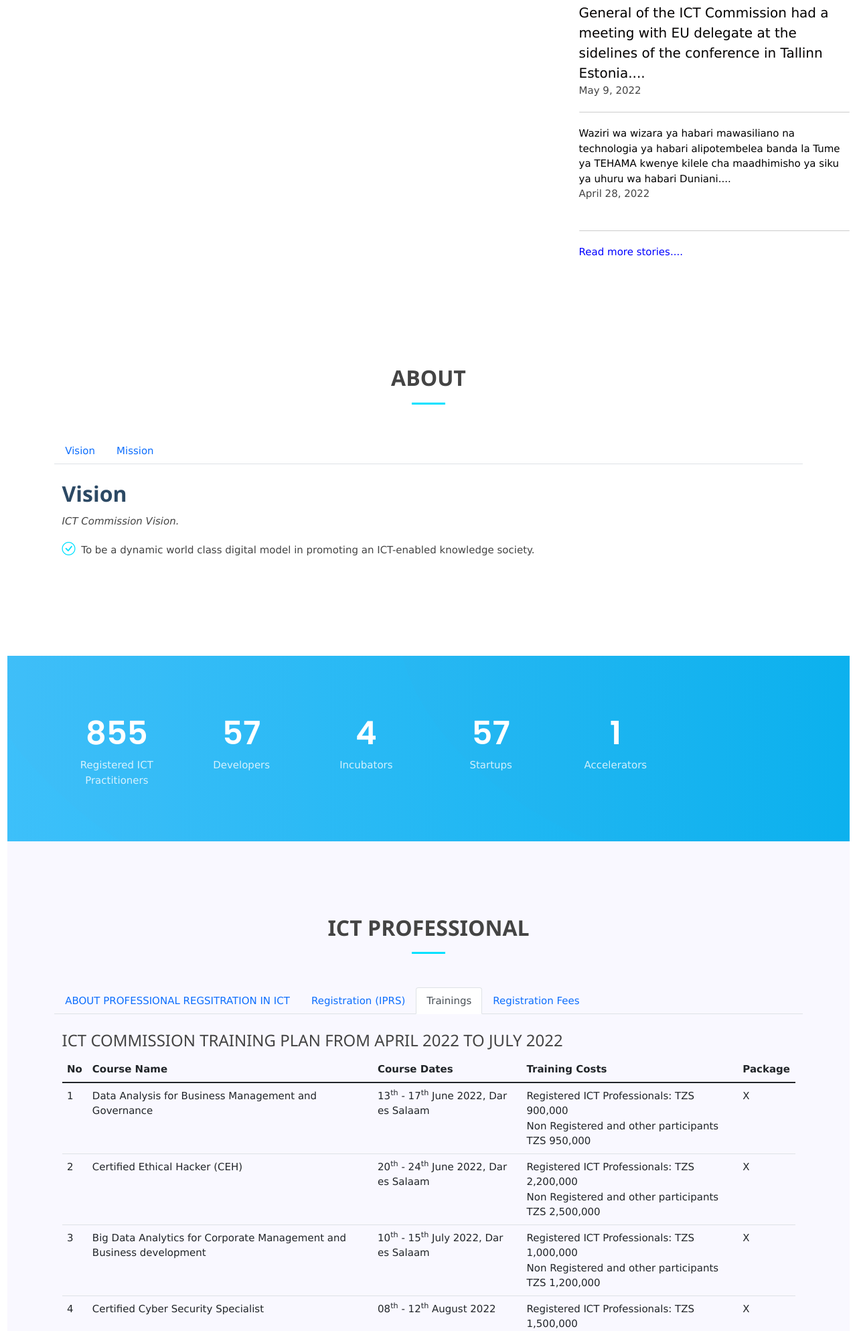
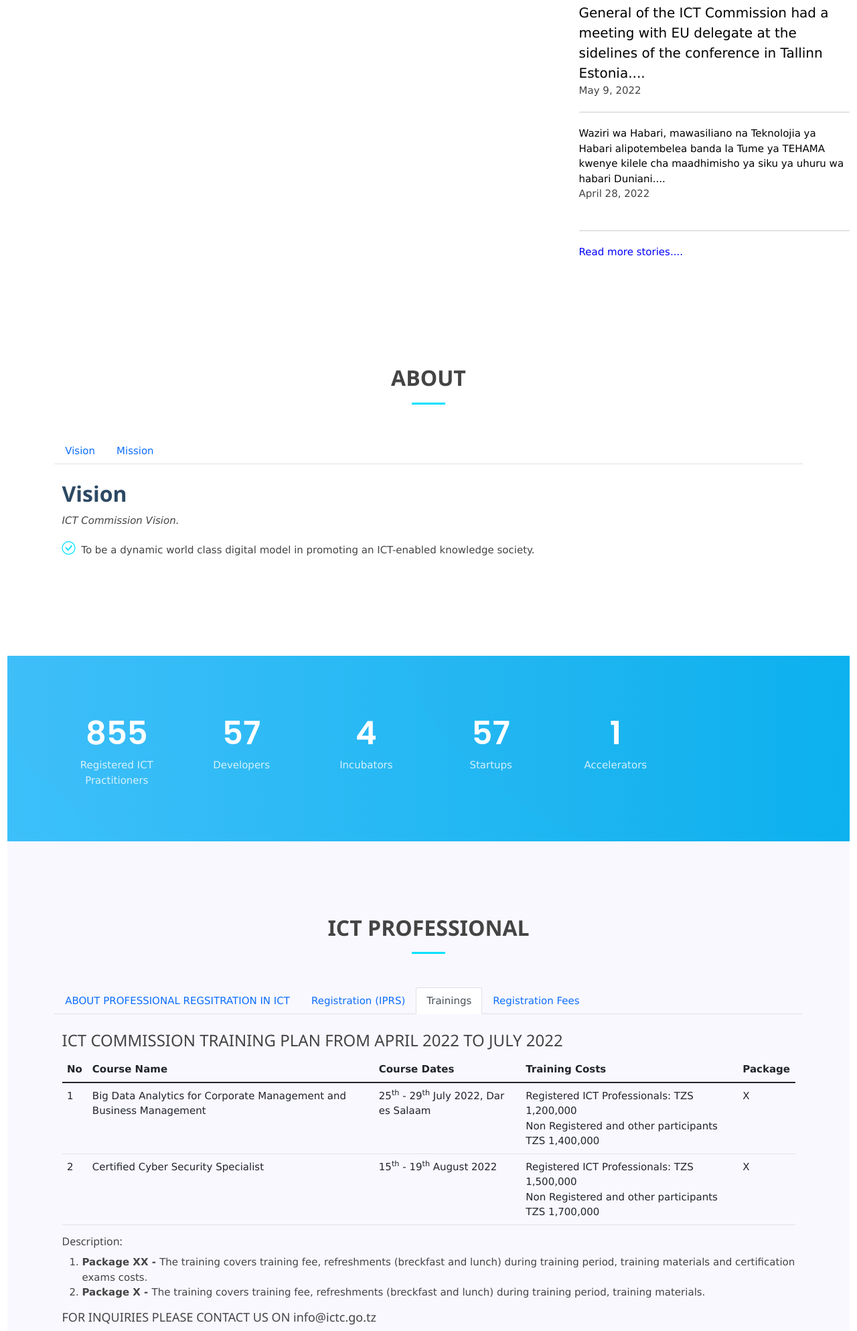
Before and after one commit to Mayenga/ictcStatic, a PHP site: page / in a window 1280 px wide, after a click on "Trainings"; the page is wider, and only the part inside the window is pictured. Shown: the part 1075-3062 px from the top of that part at 67% size. Run offline with PHP 8.4, Linux system fonts and the light colour scheme.

Commit message:
i had to pull index mannual

```diff
--- a/index.php
+++ b/index.php
@@ -360,7 +360,7 @@
                                         May 9, 2022
                                         <br />
                                         <hr class="rounded" style="">
-                                        <a style="color:black" class="bt-title" target="_parent" title="Kilele cha maadhimisho ya uhuru wa habari Duniani" href="pages/more/uhuruHabari.php">Waziri wa wizara ya  habari mawasiliano na technologia ya habari alipotembelea banda la Tume ya TEHAMA kwenye kilele cha maadhimisho ya siku ya uhuru wa habari Duniani....</a><br />
+                                        <a style="color:black" class="bt-title" target="_parent" title="Kilele cha maadhimisho ya uhuru wa Habari Duniani" href="pages/more/uhuruHabari.php">Waziri wa Habari, mawasiliano na Teknolojia ya Habari alipotembelea banda la Tume ya TEHAMA kwenye kilele cha maadhimisho ya siku ya uhuru wa habari Duniani....</a><br />
                                         April 28, 2022
                                         <br />
                                         <!-- <hr class="rounded" style="">
@@ -706,7 +706,7 @@
                             </tr>
                         </thead>
                         <tbody>
-                            <tr>
+                            <!-- <tr>
                                 <td scope="row">1</td>
                                 <td>Data Analysis for Business Management and Governance</td>
                                 <td>13<sup>th</sup> - 17<sup>th</sup> June 2022, Dar es Salaam</td>
@@ -719,18 +719,18 @@
                                 <td>20<sup>th</sup> - 24<sup>th</sup> June 2022, Dar es Salaam</td>
                                 <td>Registered ICT Professionals: TZS 2,200,000 <br /> Non Registered and other participants TZS 2,500,000</td>
                                 <td>X</td>
-                            </tr>
+                            </tr> -->
                             <tr>
-                                <td scope="row">3</td>
-                                <td>Big Data Analytics for Corporate Management and Business development</td>
-                                <td>10<sup>th</sup> - 15<sup>th</sup> July 2022, Dar es Salaam</td>
-                                <td>Registered ICT Professionals: TZS 1,000,000 <br /> Non Registered and other participants TZS 1,200,000</td>
+                                <td scope="row">1</td>
+                                <td>Big Data Analytics for Corporate Management and Business Management</td>
+                                <td>25<sup>th</sup> - 29<sup>th</sup> July 2022, Dar es Salaam</td>
+                                <td>Registered ICT Professionals: TZS 1,200,000 <br /> Non Registered and other participants TZS 1,400,000</td>
                                 <td>X</td>
                             </tr>
                             <tr>
-                                <td scope="row">4</td>
+                                <td scope="row">2</td>
                                 <td>Certified Cyber Security Specialist</td>
-                                <td>08<sup>th</sup> - 12<sup>th</sup> August 2022</td>
+                                <td>15<sup>th</sup> - 19<sup>th</sup> August 2022</td>
                                 <td>Registered ICT Professionals: TZS 1,500,000 <br /> Non Registered and other participants TZS 1,700,000</td>
                                 <td>X</td>
                             </tr>
```
